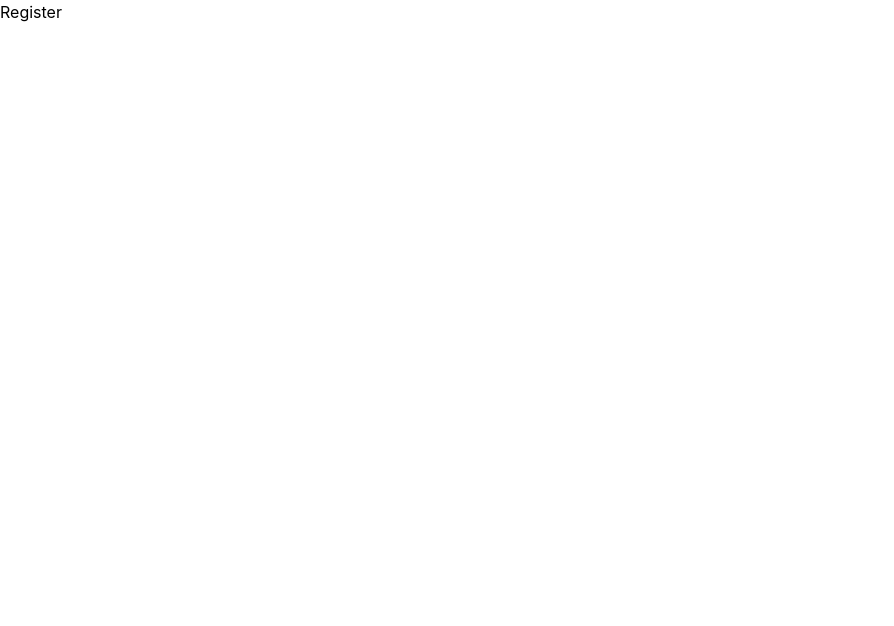
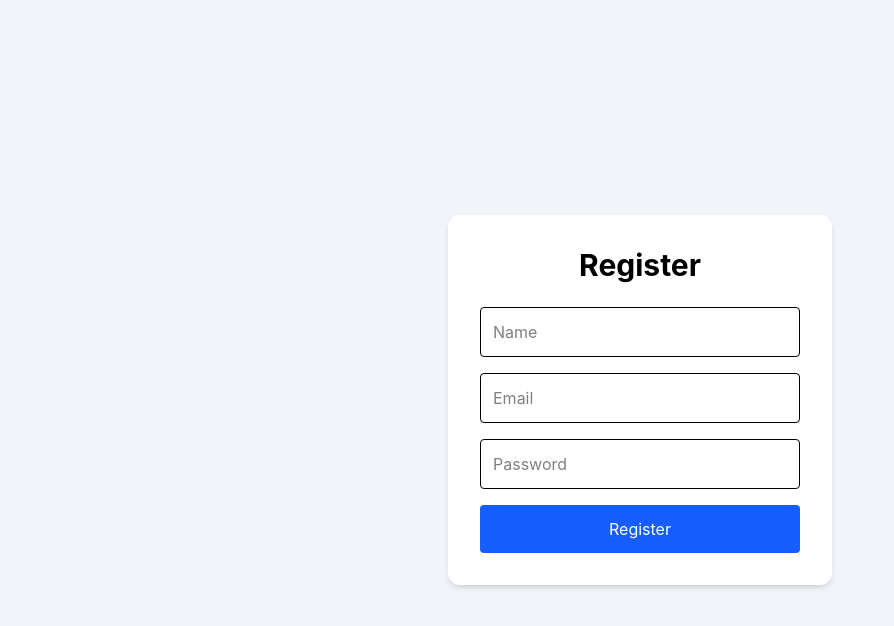
Before and after one commit to magarajcb/Livechat, a React app in the folder frontend/: page /register in a window 1280 px wide. Shown: the top 626 px of the page, without its empty margins (0-894 px from the left). Built offline with nearby package versions, Linux system fonts and the light colour scheme; the HTML template or start-up script is replaced by a standard one.

Commit message:
reg page done but not savig in DB

```diff
--- a/frontend/src/api/axios.js
+++ b/frontend/src/api/axios.js
@@ -1,5 +1,5 @@
 import axios from "axios"
 const API=axios.create({
-    baseURL:"http://localhost:3001/apl"
+    baseURL:"http://localhost:3001/api"
 })
 export default API;
--- a/frontend/src/pages/Register.jsx
+++ b/frontend/src/pages/Register.jsx
@@ -1,6 +1,73 @@
+import { useState } from "react"
+import { useNavigate } from "react-router-dom"
+import API from "../api/axios";
+
 const Register=()=>{
-    return(  <>
-    Register</>)
+const navigate=useNavigate()
+const [formData,setFormData]=useState({
+    name:"",
+    email:"",
+    password:""
+})
+const handleChange=(e)=>{
+    setFormData({
+        ...formData,[e.target.name]:e.target.value,
+    })
+}
+const handleSubmit=async(e)=>{
+    e.preventDefault()
+    try{
+        const res =await API.post("/auth/register",formData);
+        alert(res.data.message || "Registartion Succesfull"
+)
+navigate("/login")    }
+catch(error){
+   alert(
+    error.response?.data?.message ||"Reg failed"
+   )
+}
+}
+return(
+<div className="min-h-screen flex items-center justify-center bg-slate-100">
+    <form onSubmit={handleSubmit}
+    className="bg-white p-8 rounded-xl shadow-md w-96">
+        <h2 className="text-3xl font-bold text-center mb-6">Register</h2>
+        <input
+        type="text"
+        name="name"
+        placeholder="Name"
+        value={formData.name}
+        onChange={handleChange}
+        className="w-full border p-3 rounded  mb-4"
+        required/>
+         <input
+          type="email"
+          name="email"
+          placeholder="Email"
+          value={formData.email}
+          onChange={handleChange}
+          className="w-full border p-3 rounded mb-4"
+          required
+        />
 
+        <input
+          type="password"
+          name="password"
+          placeholder="Password"
+          value={formData.password}
+          onChange={handleChange}
+          className="w-full border p-3 rounded mb-4"
+          required
+        />
+        <button
+        type="submit"
+        className="w-full bg-blue-600 text-white py-3 rounded">
+Register
+        </button>
+
+    </form>
+
+</div>
+)
 }
 export default Register
```
